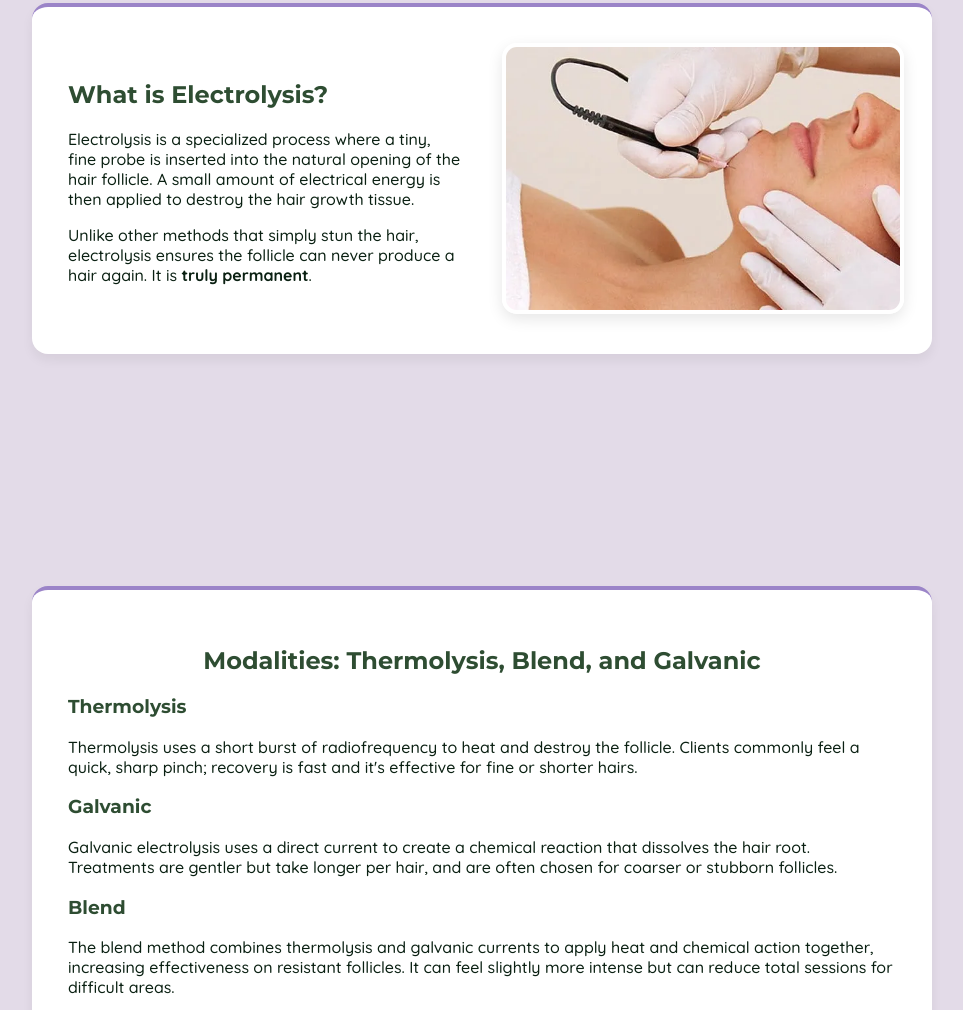
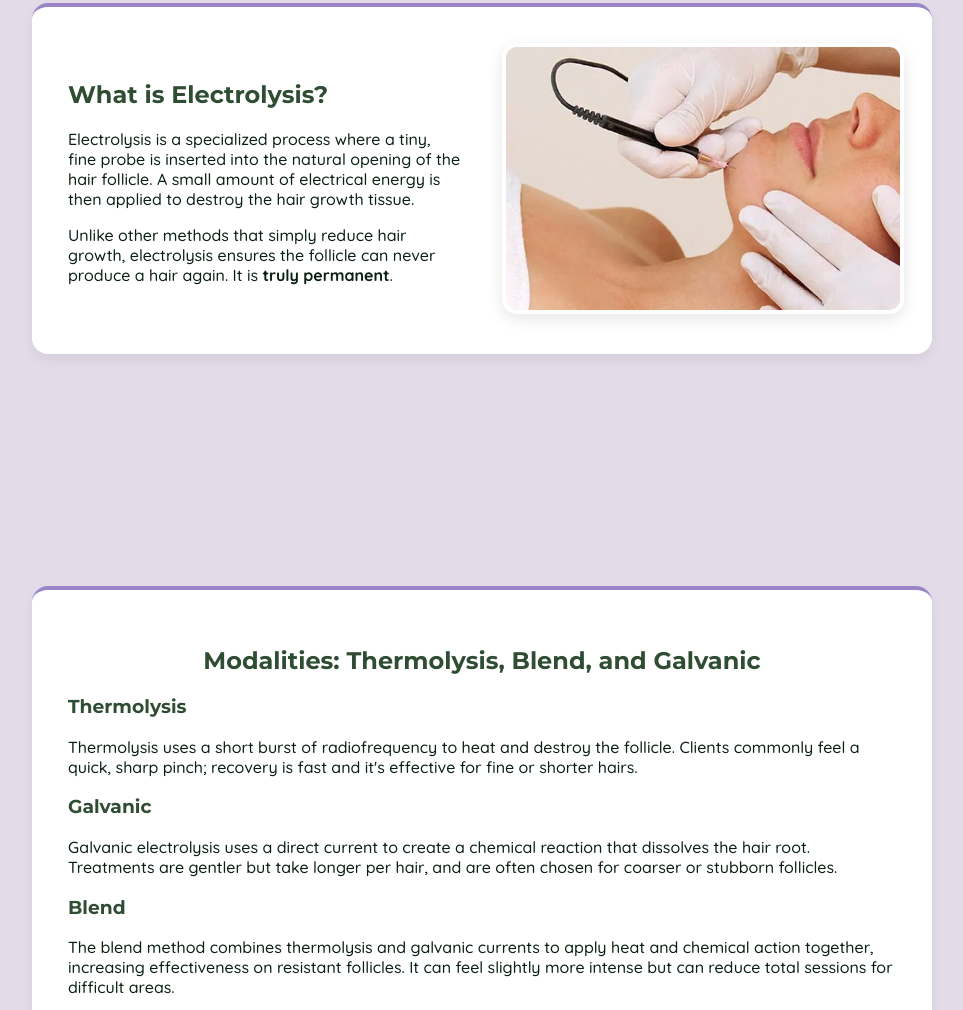
Before and after one commit to pongobcodin/pongobcodin, a plain HTML site: page index.html in a window 1280 px wide. Shown: the part 2730-3740 px from the top of the page, without its empty margins (158-1121 px from the left). Drawn offline with Linux system fonts and the light colour scheme.

```diff
--- a/index.html
+++ b/index.html
@@ -474,7 +474,7 @@
                 <div>
                     <h2>What is Electrolysis?</h2>
                     <p>Electrolysis is a specialized process where a tiny, fine probe is inserted into the natural opening of the hair follicle. A small amount of electrical energy is then applied to destroy the hair growth tissue.</p>
-                    <p>Unlike other methods that simply stun the hair, electrolysis ensures the follicle can never produce a hair again. It is <strong>truly permanent</strong>.</p>
+                    <p>Unlike other methods that simply reduce hair growth, electrolysis ensures the follicle can never produce a hair again. It is <strong>truly permanent</strong>.</p>
                 </div>
                 <div>
                     <img src="example.webp" alt="Electrolysis Treatment" style="width:100%; border-radius:15px; border: 4px solid white; box-shadow: 0 5px 15px rgba(0,0,0,0.1);">
```
